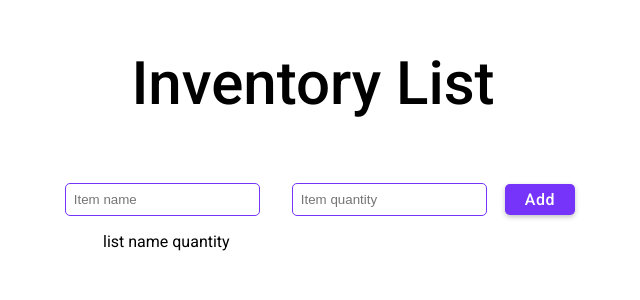
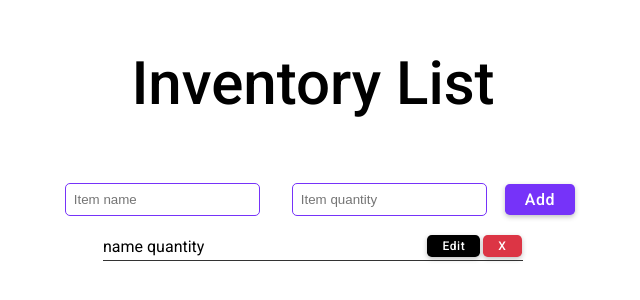
Before and after one commit to Kardianis/Inventory_list, a React (Create React App) app: page / in a window 1280 px wide. Shown: the top 300 px of the page, without its empty margins (327-967 px from the left). Built offline with nearby package versions, Linux system fonts and the light colour scheme.

Commit message:
list with items

```diff
--- a/src/App.js
+++ b/src/App.js
@@ -14,7 +14,15 @@ function App() {
         <button className="btn btn-primary">Add</button>
       </form>
       <ul className="container text-left" style={{width:420}}>
-        <li>list name quantity</li>
+        <li className="d-flex space-between mb-1"
+        style={{ borderBottom: "1px solid #333"}}>
+
+          name quantity
+          <div>
+            <button className="btn btn-sm">Edit</button>
+            <button className="btn btn-danger btn-sm">X</button>
+          </div>
+        </li>
       </ul>
     </div>
   );
```
